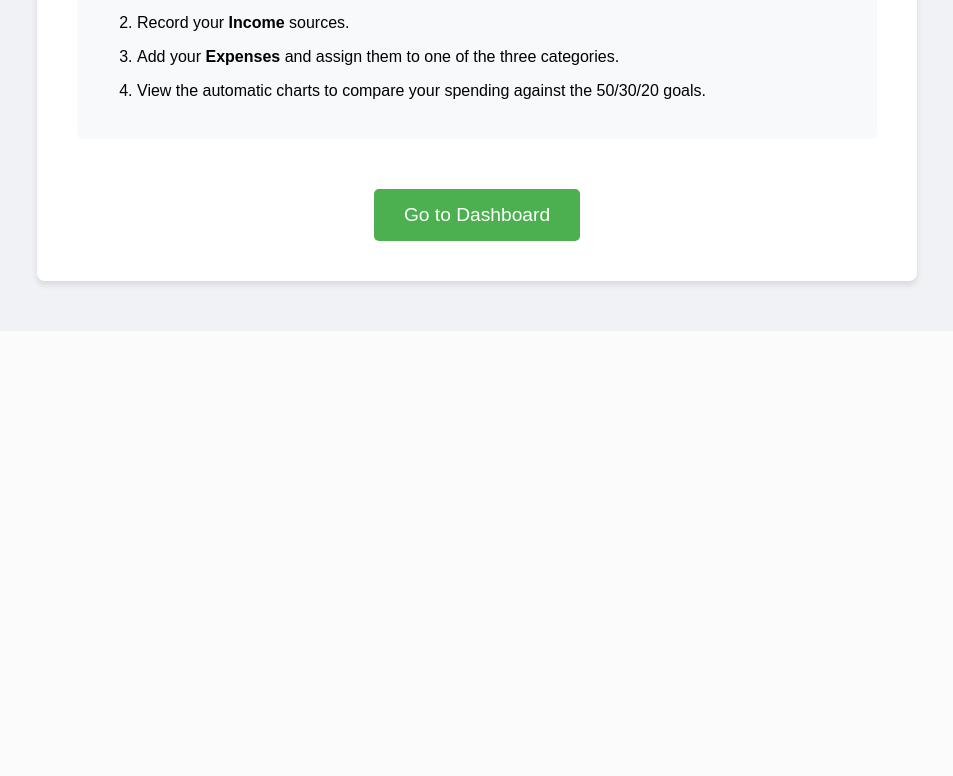
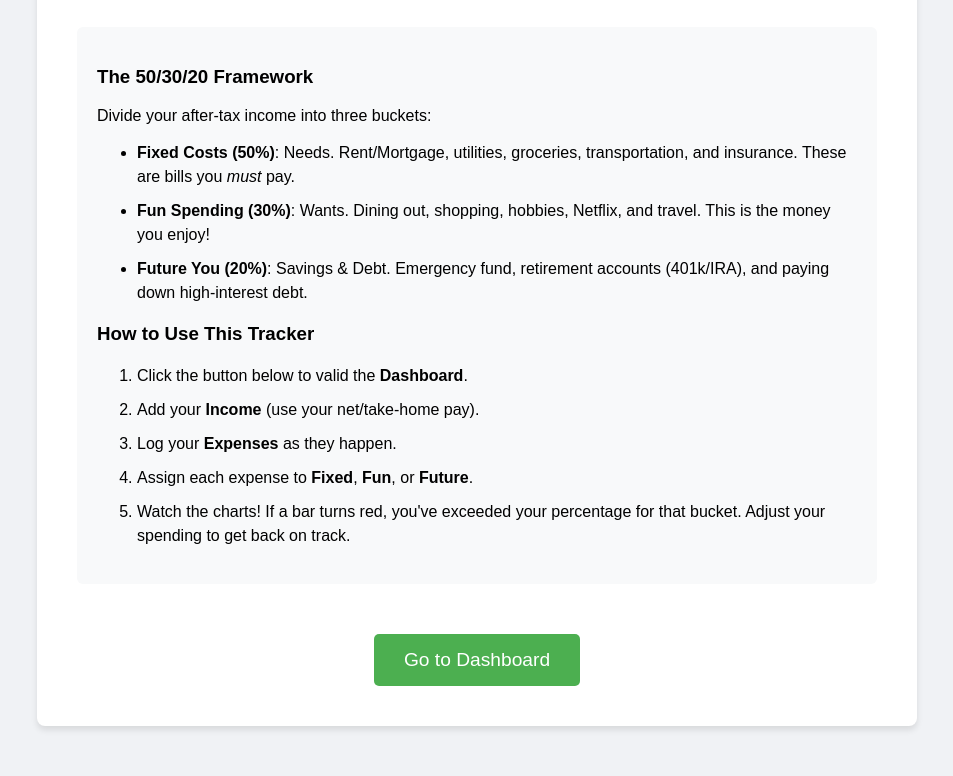
Before and after one commit to RichieG78/MyFinancialTracker, a Flask app: page / in a window 1280 px wide. Shown: the part 606-1382 px from the top of the page, without its empty margins (163-1116 px from the left). Before the commit the page ends 896 px from the top, so only its background shows below. Run offline with Flask 3, Linux system fonts and the light colour scheme.

```diff
--- a/project03/my-financial-tracker/templates/home.html
+++ b/project03/my-financial-tracker/templates/home.html
@@ -54,27 +54,31 @@
         <h1>Intentional Spending Tracker</h1>
 
         <p class="description">
-            The Intentional Spending Tracker is a personal finance web application built using Python and Flask,
-            designed to help users better understand and control their spending by comparing
-            <strong>intended spending goals</strong> against <strong>actual financial behaviour</strong>.
+            The Intentional Spending Tracker is a personal finance tool designed to help you align your spending with your values.
+            By following the popular <strong>50/30/20 Rule</strong>, you can ensure your needs are met, your future is secure, and you still have room to enjoy life today.
         </p>
 
+        <!-- Specific Video provided by user -->
+        <div style="margin: 30px 0;">
+            <iframe width="100%" height="315" src="https://www.youtube.com/embed/4sT2B2SRypo" title="YouTube video player" frameborder="0" allow="accelerometer; autoplay; clipboard-write; encrypted-media; gyroscope; picture-in-picture; web-share" allowfullscreen></iframe>
+        </div>
+
         <div class="features">
-            <h3>How it works</h3>
-            <p>The application is based on an intentional budgeting framework where spending is categorised into:</p>
+            <h3>The 50/30/20 Framework</h3>
+            <p>Divide your after-tax income into three buckets:</p>
             <ul>
-                <li><strong>Fixed (50%)</strong> – Essential and recurring expenses (e.g., rent, bills).</li>
-                <li><strong>Fun (30%)</strong> – Discretionary spending (e.g., entertainment, dining).</li>
-                <li><strong>Future (20%)</strong> – Savings, investments, and long-term planning.</li>
+                <li><strong>Fixed Costs (50%)</strong>: Needs. Rent/Mortgage, utilities, groceries, transportation, and insurance. These are bills you <em>must</em> pay.</li>
+                <li><strong>Fun Spending (30%)</strong>: Wants. Dining out, shopping, hobbies, Netflix, and travel. This is the money you enjoy!</li>
+                <li><strong>Future You (20%)</strong>: Savings & Debt. Emergency fund, retirement accounts (401k/IRA), and paying down high-interest debt.</li>
             </ul>
 
-            <h3>Directions</h3>
-            <p>To use the tracker:</p>
+            <h3>How to Use This Tracker</h3>
             <ol>
-                <li>Click the button below to enter the Dashboard.</li>
-                <li>Record your <strong>Income</strong> sources.</li>
-                <li>Add your <strong>Expenses</strong> and assign them to one of the three categories.</li>
-                <li>View the automatic charts to compare your spending against the 50/30/20 goals.</li>
+                <li>Click the button below to valid the <strong>Dashboard</strong>.</li>
+                <li>Add your <strong>Income</strong> (use your net/take-home pay).</li>
+                <li>Log your <strong>Expenses</strong> as they happen.</li>
+                <li>Assign each expense to <strong>Fixed</strong>, <strong>Fun</strong>, or <strong>Future</strong>.</li>
+                <li>Watch the charts! If a bar turns red, you've exceeded your percentage for that bucket. Adjust your spending to get back on track.</li>
             </ol>
         </div>
 
```
Also changed, not shown: project03/my-financial-tracker/templates/dashboard.html (+28 -2 lines).
